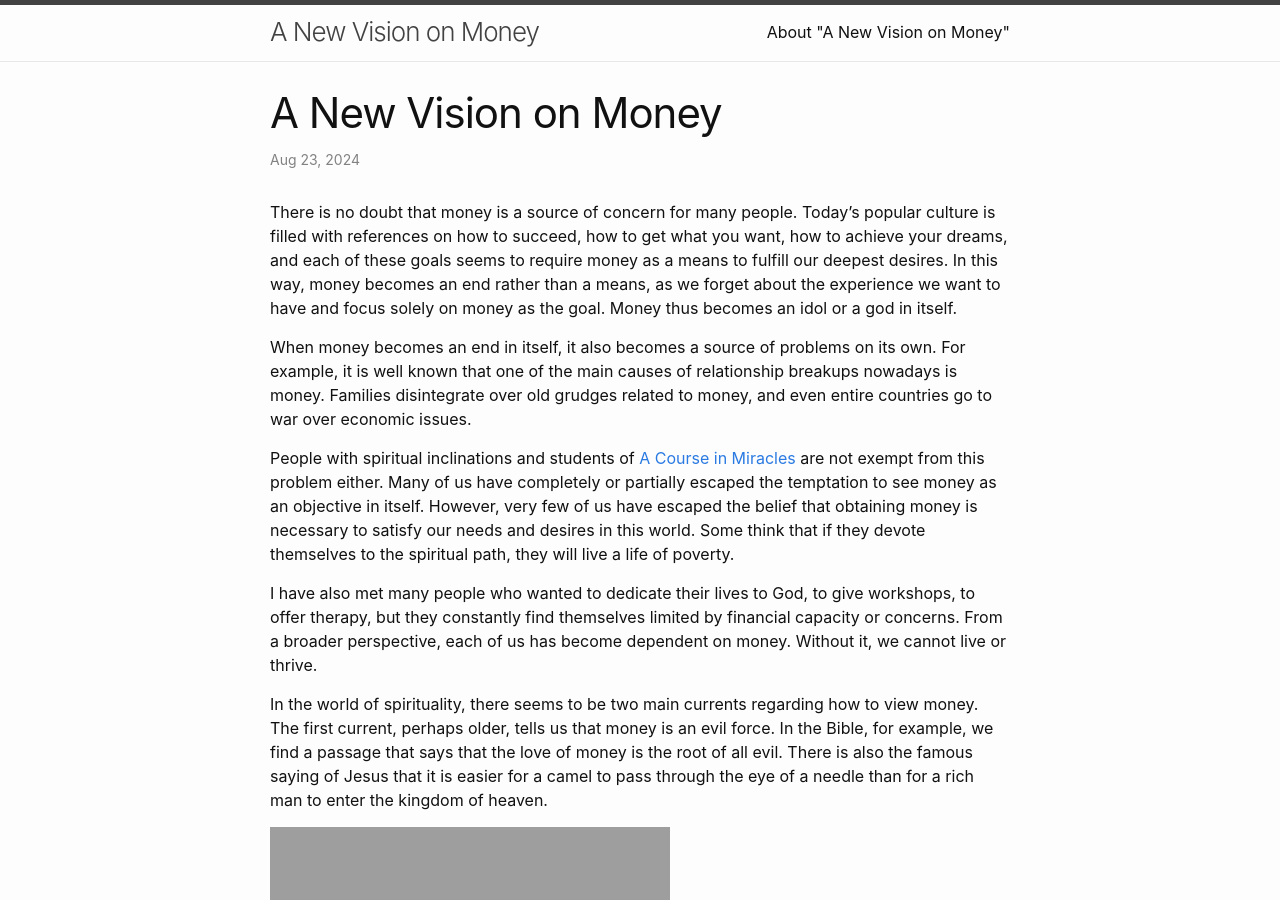
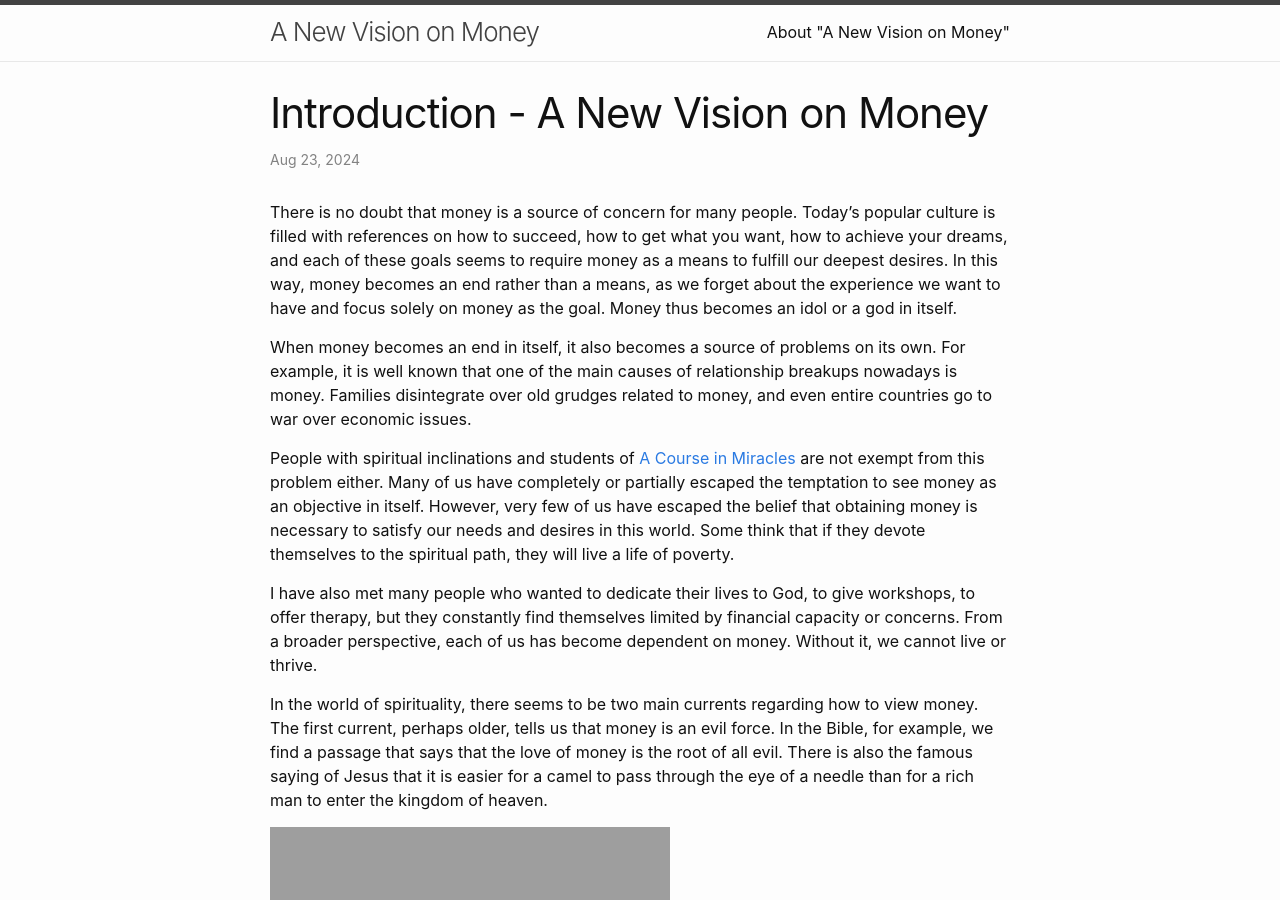
Before and after one commit to siran/a_new_vision_on_money, a Jekyll site: the page built from _posts/2024-08-23-Introduction.md, in a window 1280 px wide and 900 px high. Built offline with Jekyll 4.4.1, drawn with Linux system fonts in a browser that asks for light colours; our own code applies the rules of GitHub Pages for plain Markdown files.

Commit message:
trying to change h1

```diff
--- a/_layouts/home.html
+++ b/_layouts/home.html
@@ -4,7 +4,7 @@
 
 <div class="home">
   {%- if page.title -%}
-    <h1 class="page-heading">{{ page.title }}</h1>
+    <h1 class="page-heading">A New Vision on Money</h1>
   {%- endif -%}
 
   {{ content }}
--- a/_layouts/post.html
+++ b/_layouts/post.html
@@ -4,7 +4,7 @@
 <article class="post h-entry" itemscope itemtype="http://schema.org/BlogPosting">
 
   <header class="post-header">
-    <h1 class="post-title p-name" itemprop="name headline">A New Vision on Money</h1>
+    <h1 class="post-title p-name" itemprop="name headline">{{ page.title | escape }}</h1>
     <p class="post-meta">
       <time class="dt-published" datetime="{{ page.date | date_to_xmlschema }}" itemprop="datePublished">
         {%- assign date_format = site.minima.date_format | default: "%b %-d, %Y" -%}
```
